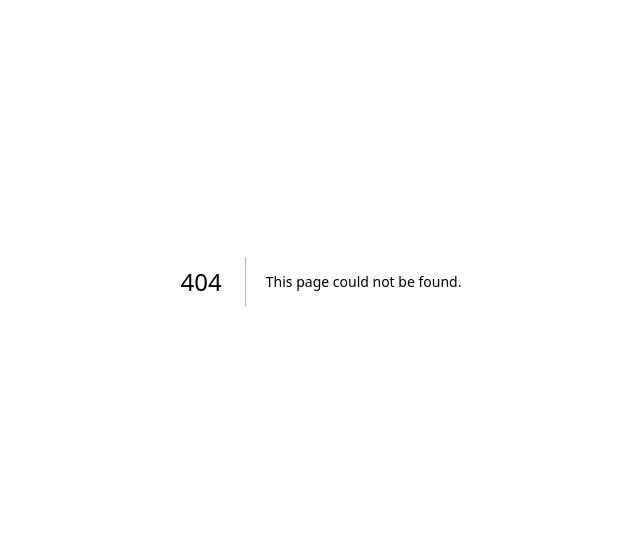
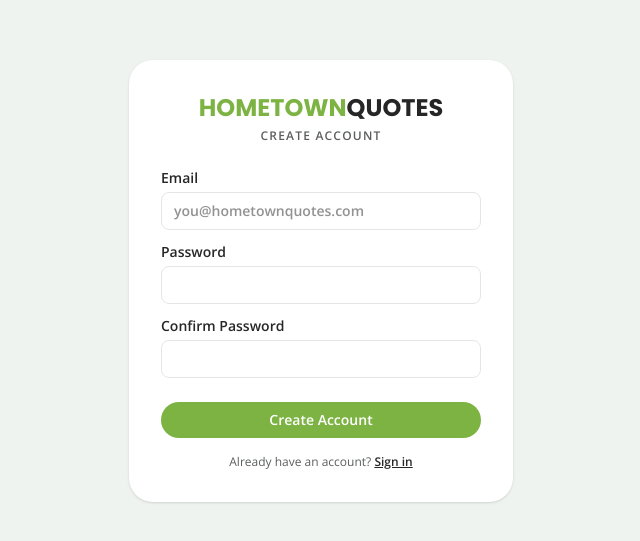
Before and after one commit to scampos-stack/htq-dashboard, a Next.js app in the folder dashboard/: page /signup in a window 1280 px wide. Before the commit this address had no page. Shown: the part 119-660 px from the top of the page, without its empty margins (319-959 px from the left). Built offline with nearby package versions, Linux system fonts and the light colour scheme.

Commit message:
Add self-service signup restricted to @hometownquotes.com emails

```diff
--- /dev/null
+++ b/dashboard/src/app/api/auth/signup/route.ts
@@ -0,0 +1,40 @@
+import { NextResponse } from "next/server";
+import { supabaseServer } from "@/lib/supabase-server";
+
+const ALLOWED_DOMAIN = "hometownquotes.com";
+
+export async function POST(req: Request) {
+  try {
+    const { email, password } = await req.json();
+
+    if (!email || typeof email !== "string") {
+      return NextResponse.json({ ok: false, error: "Email is required." }, { status: 400 });
+    }
+    const domain = email.split("@")[1]?.toLowerCase();
+    if (domain !== ALLOWED_DOMAIN) {
+      return NextResponse.json(
+        { ok: false, error: `Only @${ALLOWED_DOMAIN} email addresses can sign up.` },
+        { status: 403 }
+      );
+    }
+    if (!password || typeof password !== "string" || password.length < 8) {
+      return NextResponse.json(
+        { ok: false, error: "Password must be at least 8 characters." },
+        { status: 400 }
+      );
+    }
+
+    const supabase = supabaseServer();
+    const { error } = await supabase.auth.admin.createUser({
+      email,
+      password,
+      email_confirm: true,
+    });
+    if (error) throw error;
+
+    return NextResponse.json({ ok: true });
+  } catch (err) {
+    const message = err instanceof Error ? err.message : "Failed to create account";
+    return NextResponse.json({ ok: false, error: message }, { status: 500 });
+  }
+}
--- a/dashboard/src/app/login/page.tsx
+++ b/dashboard/src/app/login/page.tsx
@@ -1,6 +1,7 @@
 "use client";
 
 import { Suspense, useState } from "react";
+import Link from "next/link";
 import { useRouter, useSearchParams } from "next/navigation";
 import { supabaseBrowser } from "@/lib/supabase/client";
 
@@ -95,6 +96,13 @@ function LoginForm() {
         >
           {loading ? "Signing in…" : "Sign In"}
         </button>
+
+        <p className="mt-4 text-center text-xs text-body-gray">
+          Need an account?{" "}
+          <Link href="/signup" className="font-semibold text-charcoal underline">
+            Create one
+          </Link>
+        </p>
       </form>
     </div>
   );
--- /dev/null
+++ b/dashboard/src/app/signup/page.tsx
@@ -0,0 +1,139 @@
+"use client";
+
+import { useState } from "react";
+import Link from "next/link";
+import { useRouter } from "next/navigation";
+import { supabaseBrowser } from "@/lib/supabase/client";
+
+export default function SignupPage() {
+  const router = useRouter();
+  const [email, setEmail] = useState("");
+  const [password, setPassword] = useState("");
+  const [confirmPassword, setConfirmPassword] = useState("");
+  const [error, setError] = useState<string | null>(null);
+  const [success, setSuccess] = useState(false);
+  const [loading, setLoading] = useState(false);
+
+  async function handleSubmit(e: React.FormEvent) {
+    e.preventDefault();
+    setError(null);
+
+    if (!email.toLowerCase().endsWith("@hometownquotes.com")) {
+      setError("Only @hometownquotes.com email addresses can create an account.");
+      return;
+    }
+    if (password.length < 8) {
+      setError("Password must be at least 8 characters.");
+      return;
+    }
+    if (password !== confirmPassword) {
+      setError("Passwords don't match.");
+      return;
+    }
+
+    setLoading(true);
+    try {
+      const res = await fetch("/api/auth/signup", {
+        method: "POST",
+        headers: { "Content-Type": "application/json" },
+        body: JSON.stringify({ email, password }),
+      });
+      const data = await res.json();
+      if (!res.ok || !data.ok) {
+        throw new Error(data.error ?? "Failed to create account");
+      }
+
+      const supabase = supabaseBrowser();
+      const { error: signInError } = await supabase.auth.signInWithPassword({
+        email,
+        password,
+      });
+      if (signInError) throw signInError;
+
+      setSuccess(true);
+      router.push("/");
+      router.refresh();
+    } catch (err) {
+      setError(err instanceof Error ? err.message : "Failed to create account");
+    } finally {
+      setLoading(false);
+    }
+  }
+
+  return (
+    <div className="flex min-h-screen items-center justify-center bg-mist px-4">
+      <form
+        onSubmit={handleSubmit}
+        className="w-full max-w-sm rounded-3xl bg-white p-8 shadow-sm"
+      >
+        <h1 className="mb-1 text-center font-heading text-2xl font-bold">
+          <span className="text-brand-green">HOMETOWN</span>
+          <span className="text-charcoal">QUOTES</span>
+        </h1>
+        <p className="mb-6 text-center text-xs font-semibold uppercase tracking-widest text-body-gray">
+          Create Account
+        </p>
+
+        {error && (
+          <div className="mb-4 rounded-lg bg-red-50 px-3 py-2 text-sm text-red-700">
+            {error}
+          </div>
+        )}
+        {success && (
+          <div className="mb-4 rounded-lg bg-brand-green/10 px-3 py-2 text-sm text-brand-green-dark">
+            Account created — signing you in…
+          </div>
+        )}
+
+        <label className="mb-3 block text-sm font-semibold text-charcoal">
+          Email
+          <input
+            type="email"
+            value={email}
+            onChange={(e) => setEmail(e.target.value)}
+            placeholder="you@hometownquotes.com"
+            className="mt-1 w-full rounded-lg border border-black/10 px-3 py-2 text-sm"
+            autoComplete="email"
+          />
+        </label>
+
+        <label className="mb-3 block text-sm font-semibold text-charcoal">
+          Password
+          <input
+            type="password"
+            value={password}
+            onChange={(e) => setPassword(e.target.value)}
+            className="mt-1 w-full rounded-lg border border-black/10 px-3 py-2 text-sm"
+            autoComplete="new-password"
+          />
+        </label>
+
+        <label className="mb-6 block text-sm font-semibold text-charcoal">
+          Confirm Password
+          <input
+            type="password"
+            value={confirmPassword}
+            onChange={(e) => setConfirmPassword(e.target.value)}
+            className="mt-1 w-full rounded-lg border border-black/10 px-3 py-2 text-sm"
+            autoComplete="new-password"
+          />
+        </label>
+
+        <button
+          type="submit"
+          disabled={loading}
+          className="w-full rounded-full bg-brand-green px-4 py-2 text-sm font-semibold text-white transition-colors hover:bg-brand-green-dark disabled:opacity-60"
+        >
+          {loading ? "Creating account…" : "Create Account"}
+        </button>
+
+        <p className="mt-4 text-center text-xs text-body-gray">
+          Already have an account?{" "}
+          <Link href="/login" className="font-semibold text-charcoal underline">
+            Sign in
+          </Link>
+        </p>
+      </form>
+    </div>
+  );
+}
--- a/dashboard/src/middleware.ts
+++ b/dashboard/src/middleware.ts
@@ -30,17 +30,18 @@ export async function middleware(request: NextRequest) {
   } = await supabase.auth.getUser();
 
   const isLoginPage = request.nextUrl.pathname.startsWith("/login");
+  const isSignupPage = request.nextUrl.pathname.startsWith("/signup");
   const isAuthCallback = request.nextUrl.pathname.startsWith("/api/auth");
   const isWebhook = request.nextUrl.pathname.startsWith("/api/webhooks/");
 
-  if (!user && !isLoginPage && !isAuthCallback && !isWebhook) {
+  if (!user && !isLoginPage && !isSignupPage && !isAuthCallback && !isWebhook) {
     const url = request.nextUrl.clone();
     url.pathname = "/login";
     url.searchParams.set("redirectTo", request.nextUrl.pathname);
     return NextResponse.redirect(url);
   }
 
-  if (user && isLoginPage) {
+  if (user && (isLoginPage || isSignupPage)) {
     const url = request.nextUrl.clone();
     url.pathname = "/";
     url.search = "";
```
